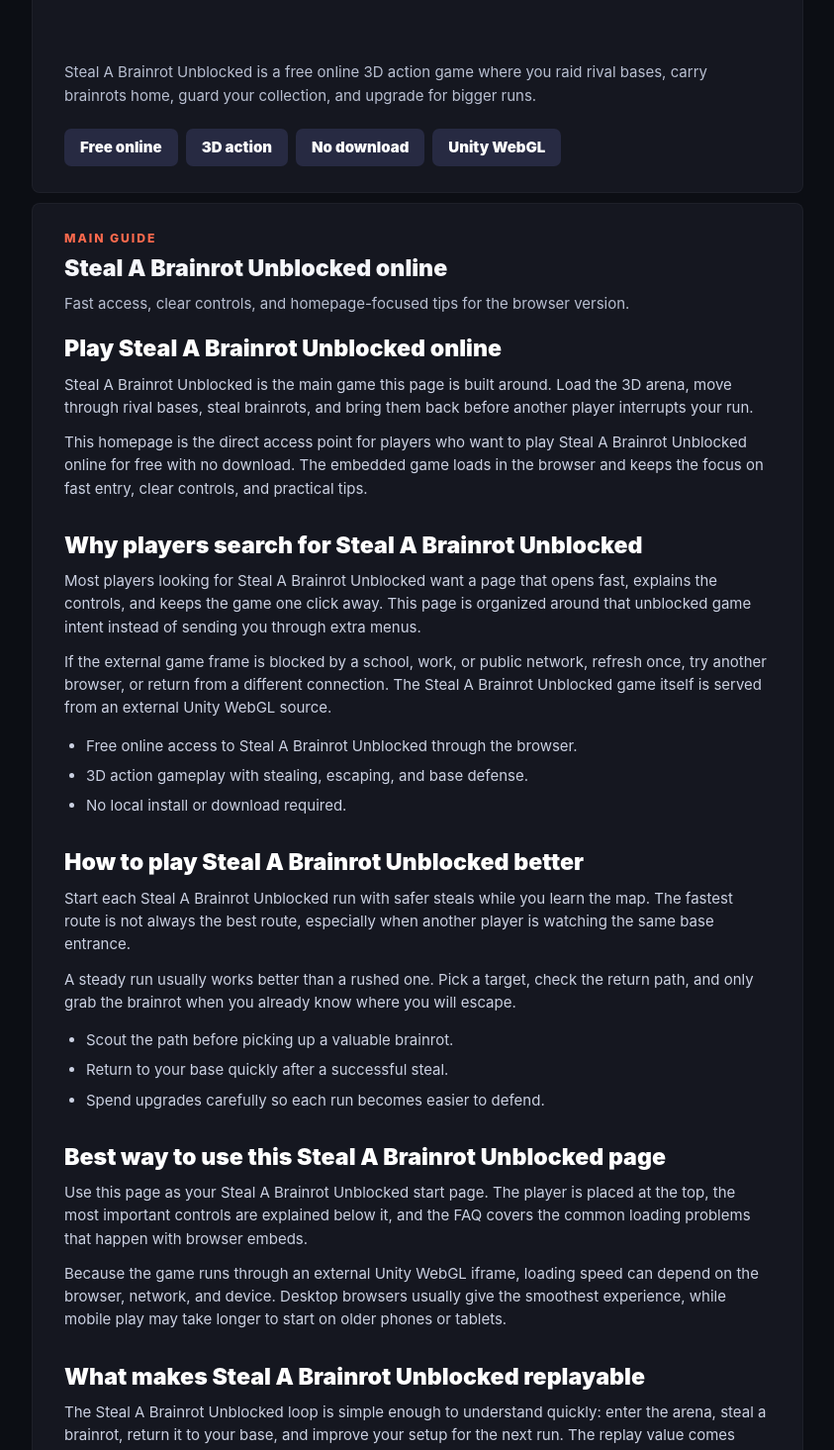
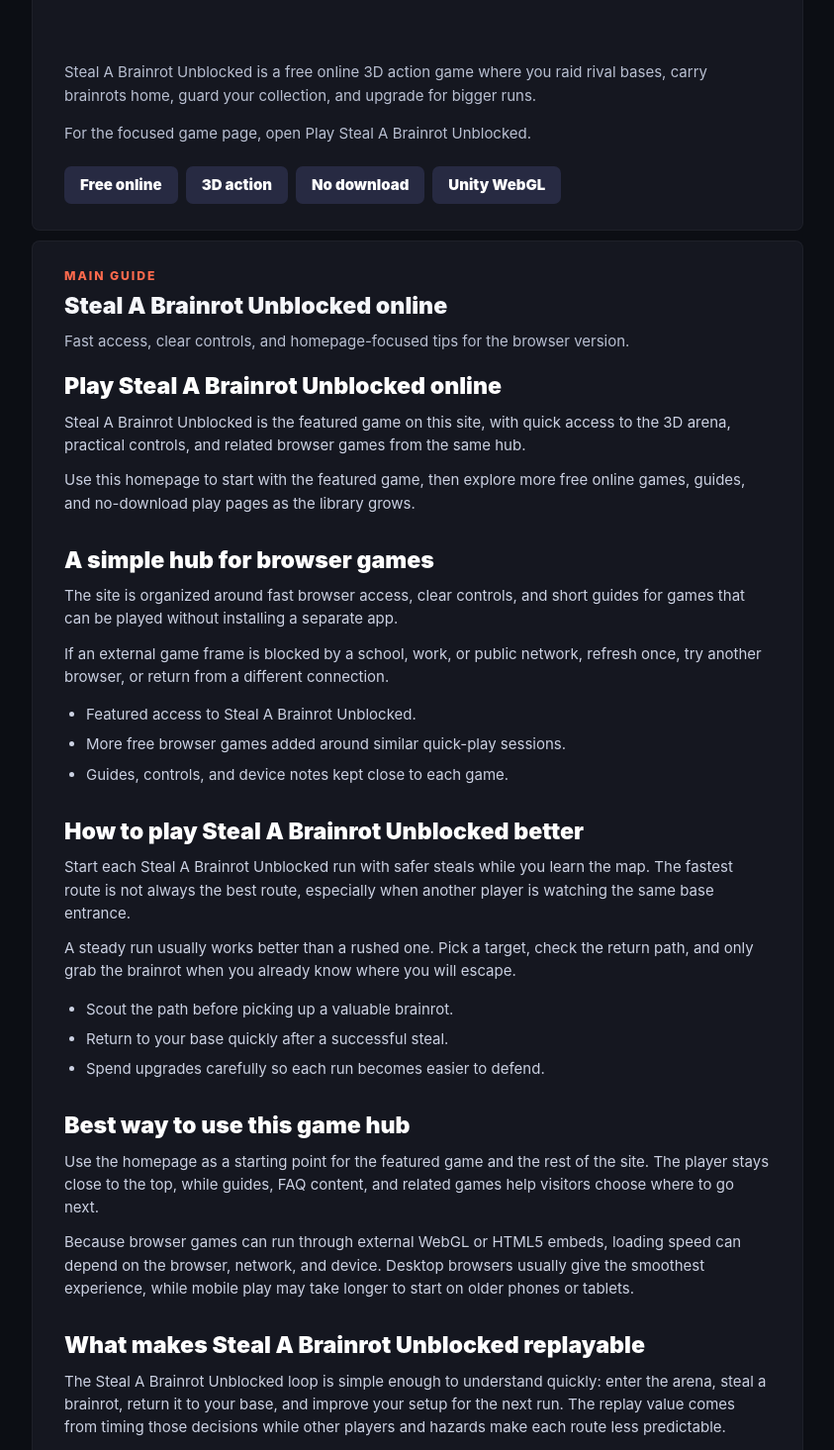
Before and after one commit to duanhuan0102/stealabrainrotunblocked, a Next.js app: page / in a window 1280 px wide. Shown: the part 940-2405 px from the top of the page at 99% size, without its empty margins (182-1025 px from the left). Built offline with nearby package versions, Linux system fonts and the light colour scheme; no server answers.

Commit message:
首页改动

```diff
--- a/app/page.tsx
+++ b/app/page.tsx
@@ -1,4 +1,5 @@
 import type { Metadata } from "next";
+import Link from "next/link";
 import { AdSlot } from "@/src/components/ad-slot";
 import { ArcadeLayout } from "@/src/components/arcade-layout";
 import { ContentSections } from "@/src/components/content-sections";
@@ -24,20 +25,20 @@
   {
     heading: "Play Steal A Brainrot Unblocked online",
     paragraphs: [
-      "Steal A Brainrot Unblocked is the main game this page is built around. Load the 3D arena, move through rival bases, steal brainrots, and bring them back before another player interrupts your run.",
-      "This homepage is the direct access point for players who want to play Steal A Brainrot Unblocked online for free with no download. The embedded game loads in the browser and keeps the focus on fast entry, clear controls, and practical tips.",
+      "Steal A Brainrot Unblocked is the featured game on this site, with quick access to the 3D arena, practical controls, and related browser games from the same hub.",
+      "Use this homepage to start with the featured game, then explore more free online games, guides, and no-download play pages as the library grows.",
     ],
   },
   {
-    heading: "Why players search for Steal A Brainrot Unblocked",
+    heading: "A simple hub for browser games",
     paragraphs: [
-      "Most players looking for Steal A Brainrot Unblocked want a page that opens fast, explains the controls, and keeps the game one click away. This page is organized around that unblocked game intent instead of sending you through extra menus.",
-      "If the external game frame is blocked by a school, work, or public network, refresh once, try another browser, or return from a different connection. The Steal A Brainrot Unblocked game itself is served from an external Unity WebGL source.",
+      "The site is organized around fast browser access, clear controls, and short guides for games that can be played without installing a separate app.",
+      "If an external game frame is blocked by a school, work, or public network, refresh once, try another browser, or return from a different connection.",
     ],
     bullets: [
-      "Free online access to Steal A Brainrot Unblocked through the browser.",
-      "3D action gameplay with stealing, escaping, and base defense.",
-      "No local install or download required.",
+      "Featured access to Steal A Brainrot Unblocked.",
+      "More free browser games added around similar quick-play sessions.",
+      "Guides, controls, and device notes kept close to each game.",
     ],
   },
   {
@@ -53,10 +54,10 @@
     ],
   },
   {
-    heading: "Best way to use this Steal A Brainrot Unblocked page",
+    heading: "Best way to use this game hub",
     paragraphs: [
-      "Use this page as your Steal A Brainrot Unblocked start page. The player is placed at the top, the most important controls are explained below it, and the FAQ covers the common loading problems that happen with browser embeds.",
-      "Because the game runs through an external Unity WebGL iframe, loading speed can depend on the browser, network, and device. Desktop browsers usually give the smoothest experience, while mobile play may take longer to start on older phones or tablets.",
+      "Use the homepage as a starting point for the featured game and the rest of the site. The player stays close to the top, while guides, FAQ content, and related games help visitors choose where to go next.",
+      "Because browser games can run through external WebGL or HTML5 embeds, loading speed can depend on the browser, network, and device. Desktop browsers usually give the smoothest experience, while mobile play may take longer to start on older phones or tablets.",
     ],
   },
   {
@@ -69,9 +70,9 @@
 ];
 
 export const metadata: Metadata = createMetadata({
-  title: "Steal A Brainrot Unblocked - Play Online Free",
+  title: "Steal A Brainrot Unblocked - Free Browser Games Hub",
   description:
-    "Play Steal A Brainrot Unblocked online for free. Raid rival bases, steal brainrots, protect your collection, and load the 3D game in your browser.",
+    "Find Steal A Brainrot Unblocked plus other free browser games, quick guides, controls, and no-download online play from one simple game hub.",
   path: "/",
   image: homepageImage,
 });
@@ -153,6 +154,13 @@
             <p className="eyebrow">Play now</p>
             <h1 id="home-game-title">{heroGame.name}</h1>
             <p>{heroGame.description}</p>
+            <p>
+              For the focused game page, open{" "}
+              <Link href="/games/steal-a-brainrot-unblocked">
+                Play Steal A Brainrot Unblocked
+              </Link>
+              .
+            </p>
           </div>
           <div className="overview-tags" aria-label="Homepage highlights">
             <span>Free online</span>
```
